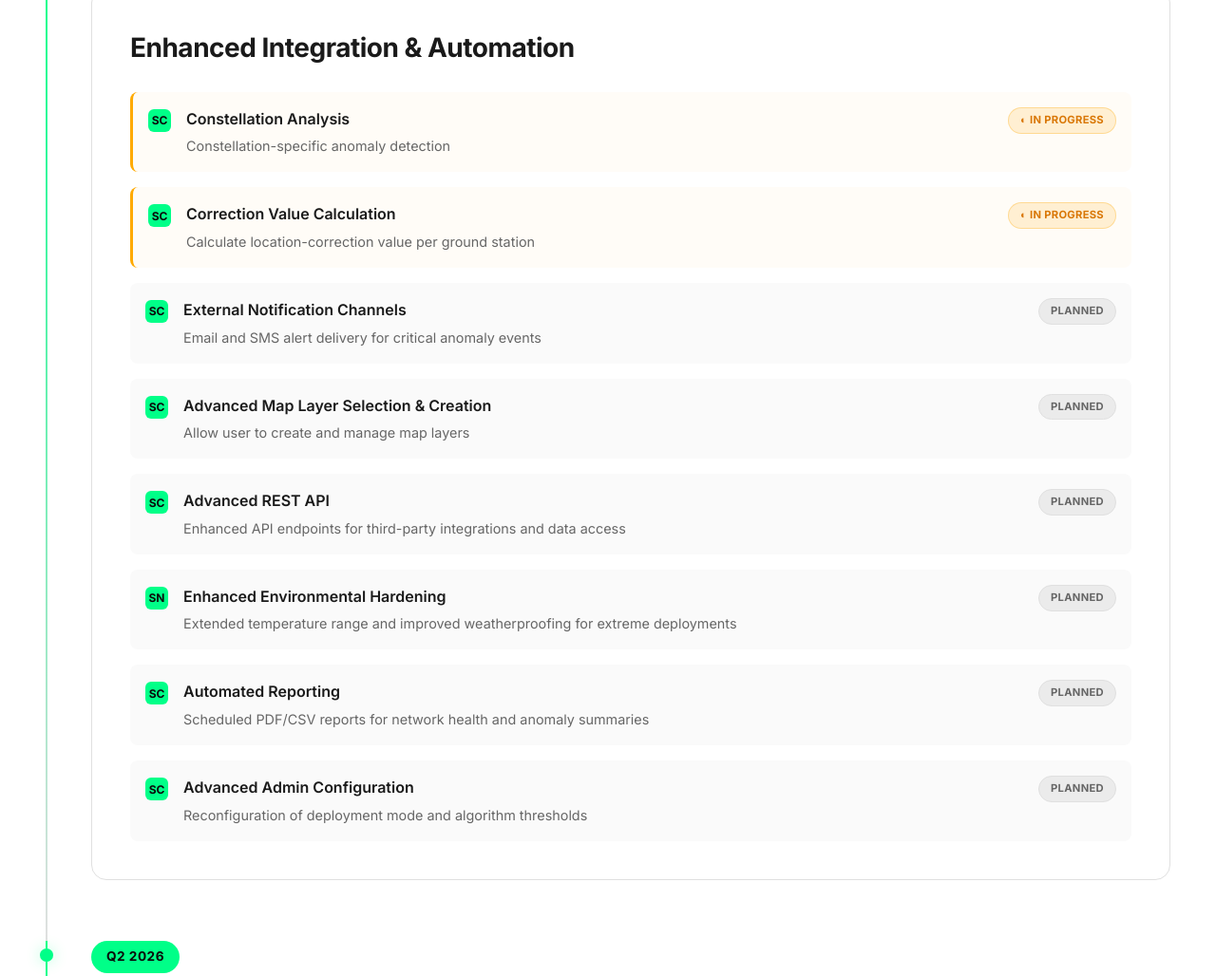
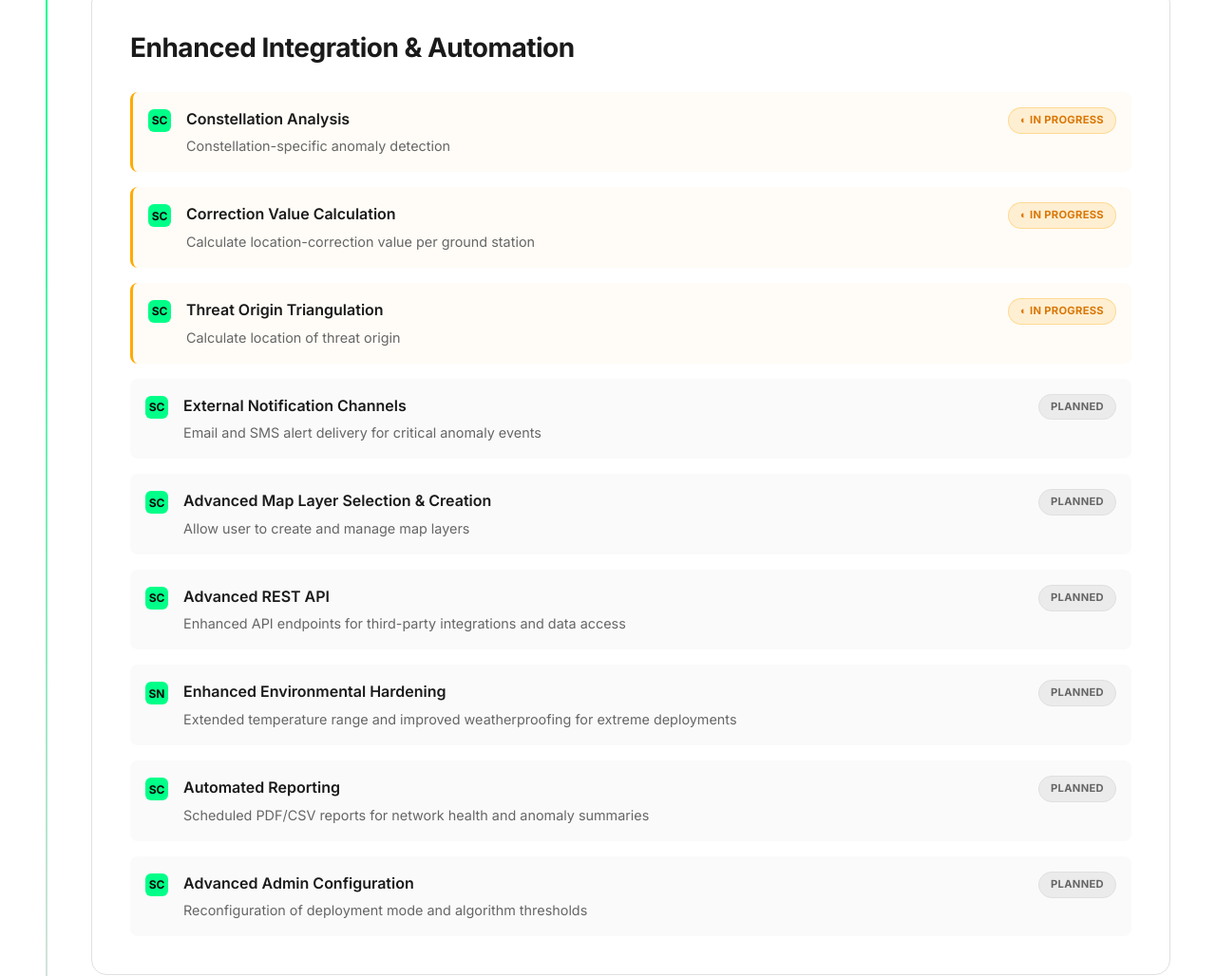
Before and after one commit to michaelsammueller/stratosentinel-website, a plain HTML site: page roadmap.html in a window 1280 px wide. Shown: the part 1537-2565 px from the top of the page at 95% size. Drawn offline with Linux system fonts and the light colour scheme.

Commit message:
Update roadmap.html

```diff
--- a/roadmap.html
+++ b/roadmap.html
@@ -680,6 +680,14 @@
                             </div>
                             <span class="status-badge in-progress">In Progress</span>
                         </div>
+                        <div class="feature-item in-progress">
+                            <div class="feature-icon" style="background: var(--primary);">SC</div>
+                            <div class="feature-content">
+                                <h4>Threat Origin Triangulation</h4>
+                                <p>Calculate location of threat origin</p>
+                            </div>
+                            <span class="status-badge in-progress">In Progress</span>
+                        </div>
                         <div class="feature-item">
                             <div class="feature-icon" style="background: var(--primary);">SC</div>
                             <div class="feature-content">
```
